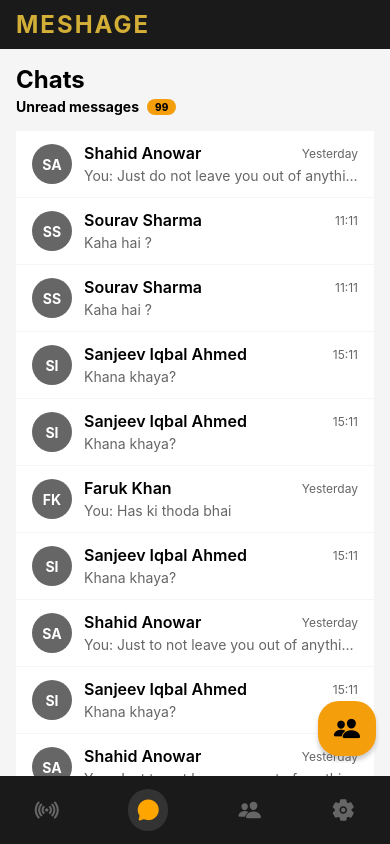
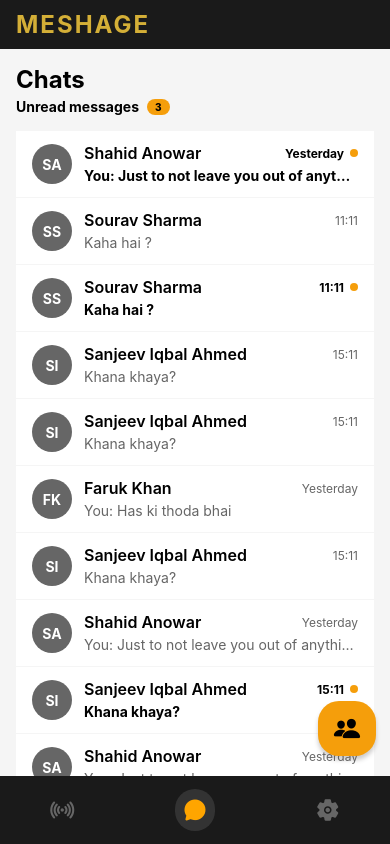
Before and after one commit to Mridul60/meshageV2, a React Native app: screen /Chat in a window 390 px wide. Built offline with nearby package versions, Linux system fonts and the light colour scheme; some icons are missing.

Commit message:
Refactor navigation and enhance FriendsScreen with search functionality and close button TODO: ADD FRIENDS inside the friends screen

```diff
--- a/App.tsx
+++ b/App.tsx
@@ -21,11 +21,17 @@ const devMode = true;
 
 /* ---------------------- CUSTOM BOTTOM NAV ---------------------- */
 function CustomBottomNavigation({ state, navigation }: any) {
+  const currentRouteName = state.routes[state.index].name;
+
   return (
     <SafeAreaView edges={['bottom']} style={styles.bottomSafeArea}>
       <View style={styles.bottomContainer}>
-        {state.routes.map((route: any, index: number) => {
-          const isFocused = state.index === index;
+        {
+        state.routes
+          .filter((route: any) => route.name !== 'Friends') // ✅ hide Friends
+          .map((route: any) => {
+            const isFocused = route.name === currentRouteName;
+
 
           let iconName = 'home';
           if (route.name === 'Broadcast') iconName = 'radio';
@@ -80,7 +86,12 @@ function MainTabs() {
       >
         <Tab.Screen name="Broadcast" component={BroadcastScreen} />
         <Tab.Screen name="Chat" component={ChatListScreen} />
-        <Tab.Screen name="Friends" component={FriendsScreen} />
+        {/* <Tab.Screen name="Friends" component={FriendsScreen} /> */}
+        {/* <Tab.Screen
+          name="Friends"
+          component={FriendsScreen}
+          options={{ tabBarButton: () => null }} // hides from nav bar
+        /> */}
         <Tab.Screen name="Settings" component={SettingsScreen} />
       </Tab.Navigator>
     </SafeAreaProvider>
@@ -101,7 +112,15 @@ export default function App() {
               screenOptions={{ headerShown: false }}
             >
               <Stack.Screen name="Main" component={MainTabs} />
-            </Stack.Navigator>
+              <Stack.Screen
+                name="Friends"
+                component={FriendsScreen}
+                options={{
+                  presentation: 'modal', // 🪄 makes it slide up like WhatsApp
+                  animation: 'slide_from_bottom',
+                }}
+              />
+              </Stack.Navigator>
           </NavigationContainer>
         </SafeAreaProvider>
       </QueryClientProvider>
@@ -118,6 +137,7 @@ export default function App() {
           >
             <Stack.Screen name="Onboarding" component={OnboardingScreen} />
             <Stack.Screen name="Main" component={MainTabs} />
+            <Stack.Screen name="Friends" component={FriendsScreen} />
           </Stack.Navigator>
         </NavigationContainer>
       </SafeAreaProvider>
--- a/src/components/ChatItem.tsx
+++ b/src/components/ChatItem.tsx
@@ -6,20 +6,30 @@ interface ChatItemProps {
   message: string;
   time: string;
   avatar: string;
+  isRead: boolean;
+  onPress: () => void;
 }
 
-const ChatItem: React.FC<ChatItemProps> = ({ name, message, time, avatar }) => {
+const ChatItem: React.FC<ChatItemProps> = ({ name, message, time, avatar, isRead, onPress }) => {
   return (
-    <TouchableOpacity style={styles.container}>
+    <TouchableOpacity style={styles.container} onPress={onPress} activeOpacity={0.8}>
       <View style={styles.avatar}>
         <Text style={styles.avatarText}>{avatar}</Text>
       </View>
+
       <View style={styles.content}>
         <View style={styles.header}>
           <Text style={styles.name}>{name}</Text>
-          <Text style={styles.time}>{time}</Text>
+          <View style={styles.timeContainer}>
+            <Text style={[styles.time, !isRead && styles.unreadTime]}>{time}</Text>
+            {!isRead && <View style={styles.unreadDot} />}
+          </View>
         </View>
-        <Text style={styles.message} numberOfLines={1}>
+
+        <Text
+          style={[styles.message, !isRead && styles.unreadMessage]}
+          numberOfLines={1}
+        >
           {message}
         </Text>
       </View>
@@ -64,15 +74,35 @@ const styles = StyleSheet.create({
     fontWeight: '600',
     color: '#000',
   },
+  timeContainer: {
+    flexDirection: 'row',
+    alignItems: 'center',
+  },
   time: {
     fontSize: 12,
     color: '#666',
+    textAlign: 'right',
+  },
+  unreadTime: {
+    fontWeight: 'bold',
+    color: '#000',
   },
   message: {
     fontSize: 14,
     color: '#666',
     lineHeight: 18,
   },
+  unreadMessage: {
+    fontWeight: 'bold',
+    color: '#000',
+  },
+  unreadDot: {
+    width: 8,
+    height: 8,
+    borderRadius: 4,
+    backgroundColor: '#F59E0B',
+    marginLeft: 6,
+  },
 });
 
 export default ChatItem;
--- a/src/screens/ChatListScreen.tsx
+++ b/src/screens/ChatListScreen.tsx
@@ -1,4 +1,4 @@
-import React from 'react';
+import React, { useState } from 'react';
 import {
   Text,
   StyleSheet,
@@ -8,7 +8,11 @@ import {
 } from 'react-native';
 import ChatItem from '../components/ChatItem';
 import Ionicons from 'react-native-vector-icons/Ionicons';
-// import AddFriendBanner from '../components/AddFriendBanner';
+import { useNavigation } from '@react-navigation/native';
+import { NativeStackNavigationProp } from '@react-navigation/native-stack';
+import { RootStackParamList } from '../../types/navigation';
+
+type ChatListNavigationProp = NativeStackNavigationProp<RootStackParamList, 'Main'>;
 
 interface Chat {
   id: string;
@@ -16,94 +20,54 @@ interface Chat {
   message: string;
   time: string;
   avatar: string;
+  isRead: boolean;
 }
 
 const chatData: Chat[] = [
-  {
-    id: '1',
-    name: 'Shahid Anowar',
-    message: 'You: Just do not leave you out of anything',
-    time: 'Yesterday',
-    avatar: 'SA',
-  },
-  {
-    id: '2',
-    name: 'Sourav Sharma',
-    message: 'Kaha hai ?',
-    time: '11:11',
-    avatar: 'SS',
-  },
-  {
-    id: '3',
-    name: 'Sourav Sharma',
-    message: 'Kaha hai ?',
-    time: '11:11',
-    avatar: 'SS',
-  },
-  {
-    id: '4',
-    name: 'Sanjeev Iqbal Ahmed',
-    message: 'Khana khaya?',
-    time: '15:11',
-    avatar: 'SI',
-  },
-  {
-    id: '5',
-    name: 'Sanjeev Iqbal Ahmed',
-    message: 'Khana khaya?',
-    time: '15:11',
-    avatar: 'SI',
-  },
-  {
-    id: '6',
-    name: 'Faruk Khan',
-    message: 'You: Has ki thoda bhai',
-    time: 'Yesterday',
-    avatar: 'FK',
-  },
-  {
-    id: '7',
-    name: 'Sanjeev Iqbal Ahmed',
-    message: 'Khana khaya?',
-    time: '15:11',
-    avatar: 'SI',
-  },
-  {
-    id: '8',
-    name: 'Shahid Anowar',
-    message: 'You: Just to not leave you out of anything',
-    time: 'Yesterday',
-    avatar: 'SA',
-  },
-  {
-    id: '9',
-    name: 'Sanjeev Iqbal Ahmed',
-    message: 'Khana khaya?',
-    time: '15:11',
-    avatar: 'SI',
-  },
-  {
-    id: '10',
-    name: 'Shahid Anowar',
-    message: 'You: Just to not leave you out of anything',
-    time: 'Yesterday',
-    avatar: 'SA',
-  },
+  { id: '1', name: 'Shahid Anowar', message: 'You: Just to not leave you out of anything', time: 'Yesterday', avatar: 'SA', isRead: false },
+  { id: '2', name: 'Sourav Sharma', message: 'Kaha hai ?', time: '11:11', avatar: 'SS', isRead: true },
+  { id: '3', name: 'Sourav Sharma', message: 'Kaha hai ?', time: '11:11', avatar: 'SS', isRead: false },
+  { id: '4', name: 'Sanjeev Iqbal Ahmed', message: 'Khana khaya?', time: '15:11', avatar: 'SI', isRead: true },
+  { id: '5', name: 'Sanjeev Iqbal Ahmed', message: 'Khana khaya?', time: '15:11', avatar: 'SI', isRead: true },
+  { id: '6', name: 'Faruk Khan', message: 'You: Has ki thoda bhai', time: 'Yesterday', avatar: 'FK', isRead: true },
+  { id: '7', name: 'Sanjeev Iqbal Ahmed', message: 'Khana khaya?', time: '15:11', avatar: 'SI', isRead: true },
+  { id: '8', name: 'Shahid Anowar', message: 'You: Just to not leave you out of anything', time: 'Yesterday', avatar: 'SA', isRead: true },
+  { id: '9', name: 'Sanjeev Iqbal Ahmed', message: 'Khana khaya?', time: '15:11', avatar: 'SI', isRead: false },
+  { id: '10', name: 'Shahid Anowar', message: 'You: Just to not leave you out of anything', time: 'Yesterday', avatar: 'SA', isRead: true },
 ];
 
 const ChatScreen: React.FC = () => {
+  const navigation = useNavigation<ChatListNavigationProp>();
+
+  const [chats, setChats] = useState<Chat[]>(chatData);
+  const [unreadCount, setUnreadCount] = useState(
+    chatData.filter(c => !c.isRead).length
+  );
+
+  const handleChatItemPress = (chat: Chat) => {
+    if (!chat.isRead) {
+      setUnreadCount(prev => prev - 1);
+      setChats(prevChats =>
+        prevChats.map(c =>
+          c.id === chat.id ? { ...c, isRead: true } : c
+        )
+      );
+    }
+  };
+
   const renderChatItem = ({ item }: { item: Chat }) => (
     <ChatItem
       name={item.name}
       message={item.message}
       time={item.time}
       avatar={item.avatar}
+      isRead={item.isRead}
+      onPress={() => handleChatItemPress(item)}
     />
   );
 
-  const handleAddFriend = () => {
-    // Add your navigation or action here
-    console.log('Add friend button pressed');
+  const handleFriendsPageButton = () => {
+    navigation.navigate('Friends'); // Navigate to the Main screen which should contain your Friends page
   };
 
   return (
@@ -113,24 +77,23 @@ const ChatScreen: React.FC = () => {
           <Text style={styles.chatsTitle}>Chats</Text>
           <View style={styles.unreadContainer}>
             <Text style={styles.unreadText}>Unread messages</Text>
-            <Text style={styles.unreadCount}>99</Text>
+            <Text style={styles.unreadCount}>{unreadCount}</Text>
           </View>
         </View>
+
         <FlatList
-          data={chatData}
+          data={chats}
           renderItem={renderChatItem}
-          keyExtractor={(item) => item.id}
+          keyExtractor={item => item.id}
           style={styles.chatList}
           showsVerticalScrollIndicator={false}
           contentContainerStyle={styles.chatListContent}
         />
-        {/* <AddFriendBanner /> */}
       </View>
 
-      {/* Floating Action Button */}
       <TouchableOpacity
         style={styles.fab}
-        onPress={handleAddFriend}
+        onPress={handleFriendsPageButton}
         activeOpacity={0.8}
       >
         <Ionicons name="people" size={28} color="#000" />
@@ -140,67 +103,37 @@ const ChatScreen: React.FC = () => {
 };
 
 const styles = StyleSheet.create({
-  container: {
-    flex: 1,
-    backgroundColor: '#f5f5f5',
-  },
-  content: {
-    flex: 1,
-    paddingHorizontal: 16,
-  },
-  chatsHeader: {
-    paddingVertical: 16,
-  },
-  chatsTitle: {
-    fontSize: 24,
-    fontWeight: 'bold',
-    color: '#000',
-    marginBottom: 4,
-  },
-  unreadContainer: {
-    flexDirection: 'row',
-    alignItems: 'center',
-    gap: 8, // Space between text and count
-  },
-  unreadText: {
-    fontWeight: 'bold',
-    fontSize: 14,
-    color: '#000', // Adjust color as needed
-  },
+  container: { flex: 1, backgroundColor: '#f5f5f5' },
+  content: { flex: 1, paddingHorizontal: 16 },
+  chatsHeader: { paddingVertical: 16 },
+  chatsTitle: { fontSize: 24, fontWeight: 'bold', color: '#000', marginBottom: 4 },
+  unreadContainer: { flexDirection: 'row', alignItems: 'center', gap: 8 },
+  unreadText: { fontWeight: 'bold', fontSize: 14, color: '#000' },
   unreadCount: {
     fontSize: 10,
-    fontWeight: '800', // Slightly bold but less than the label
-    // color: '#666', // Slightly muted color for the count
-    // Or you could style it as a badge:
+    fontWeight: '800',
     backgroundColor: '#F59E0B',
-    color: '#000000ff',
+    color: '#000',
     paddingHorizontal: 8,
     paddingVertical: 2,
     borderRadius: 20,
     overflow: 'hidden',
   },
-  chatList: {
-    flex: 1
-  },
-  chatListContent: {
-    paddingBottom: 80, // Add padding to prevent FAB from covering last item
-  },
+  chatList: { flex: 1 },
+  chatListContent: { paddingBottom: 80 },
   fab: {
     position: 'absolute',
-    bottom: 20, // Position above bottom navigation
+    bottom: 20,
     right: 14,
     width: 58,
     height: 55,
     borderRadius: 21,
-    backgroundColor: '#F59E0B', // Orange color matching your theme
+    backgroundColor: '#F59E0B',
     alignItems: 'center',
     justifyContent: 'center',
-    elevation: 8, // Android shadow
-    shadowColor: '#595555ff', // iOS shadow
-    shadowOffset: {
-      width: 0,
-      height: 4,
-    },
+    elevation: 8,
+    shadowColor: '#595555ff',
+    shadowOffset: { width: 0, height: 4 },
     shadowOpacity: 0.3,
     shadowRadius: 4.65,
   },
--- a/src/screens/FriendsScreen.tsx
+++ b/src/screens/FriendsScreen.tsx
@@ -6,8 +6,11 @@ import {
     TouchableOpacity,
     StyleSheet,
     TextInput,
+    Keyboard,
+    TouchableWithoutFeedback,
 } from 'react-native';
 import Ionicons from 'react-native-vector-icons/Ionicons';
+import Header from '../components/Header';
 
 interface Friend {
     id: number;
@@ -19,23 +22,20 @@ const friends: Friend[] = Array.from({ length: 6 }, (_, i) => ({
     name: 'Friend',
 }));
 
-export default function FriendsScreen() {
+export default function FriendsScreen({ navigation }: any) {
     const [searchQuery, setSearchQuery] = useState('');
     const [isSearchFocused, setIsSearchFocused] = useState(false);
 
+    const handleClose = () => {
+        navigation.goBack();
+    };
 
-/**
- * Handle the "Add friend" button press
- * - Add your navigation or modal logic here
- */
     const handleAddFriend = () => {
         console.log('Add friend pressed');
-        // Add your navigation or modal logic here
     };
 
     const handleMessage = (friendId: number) => {
         console.log(`Message friend ${friendId}`);
-        // Add your navigation to chat logic here
     };
 
     const renderFriendItem = ({ item }: { item: Friend }) => (
@@ -56,24 +56,43 @@ export default function FriendsScreen() {
     );
 
     return (
+        <TouchableWithoutFeedback onPress={Keyboard.dismiss} accessible={false}>
+            <View style={styles.root}>
+                {/* Header should not be affected by padding */}
+                <Header />
+
+                {/* Inner content */}
                 <View style={styles.container}>
-            {/* Header */}
+                    {/* Header section with close button */}
                     <View style={styles.headerSection}>
+                        <View style={styles.headerTop}>
+                            <View style={styles.headerTextContainer}>
                                 <Text style={styles.title}>Your Friends</Text>
                                 <Text style={styles.availableText}>
                                     Available : <Text style={styles.availableCount}>23</Text>
                                 </Text>
                             </View>
+                            <TouchableOpacity
+                                style={styles.closeButton}
+                                onPress={handleClose}
+                                activeOpacity={0.7}
+                            >
+                                <Ionicons name="close" size={28} color="#000" />
+                            </TouchableOpacity>
+                        </View>
+                    </View>
 
                     {/* Search Bar */}
-            <View style={[
+                    <View
+                        style={[
                             styles.searchContainer,
-                isSearchFocused && styles.searchContainerFocused
-            ]}>
+                            isSearchFocused && styles.searchContainerFocused,
+                        ]}
+                    >
                         <Ionicons
                             name="search"
                             size={20}
-                    color={isSearchFocused ? "#F59E0B" : "#666"}
+                            color={isSearchFocused ? '#F59E0B' : '#666'}
                             style={styles.searchIcon}
                         />
                         <TextInput
@@ -85,11 +104,11 @@ export default function FriendsScreen() {
                             onFocus={() => setIsSearchFocused(true)}
                             onBlur={() => setIsSearchFocused(false)}
                         />
-                {!isSearchFocused && (
+                        {/* {!isSearchFocused && (
                             <TouchableOpacity style={styles.sortButton}>
                                 <Ionicons name="refresh" size={20} color="#000" />
                             </TouchableOpacity>
-                )}
+                        )} */}
                     </View>
 
                     {/* Friends List */}
@@ -100,6 +119,7 @@ export default function FriendsScreen() {
                         showsVerticalScrollIndicator={false}
                         contentContainerStyle={styles.listContent}
                     />
+                </View>
 
                 {/* Floating Action Button */}
                 <TouchableOpacity
@@ -110,18 +130,30 @@ export default function FriendsScreen() {
                     <Ionicons name="person-add" size={24} color="#000" />
                 </TouchableOpacity>
             </View>
+        </TouchableWithoutFeedback>
     );
 }
 
 const styles = StyleSheet.create({
+    root: {
+        flex: 1,
+        backgroundColor: '#E5E5E5',
+    },
     container: {
         flex: 1,
-        backgroundColor: '#E5E5E5',
         paddingHorizontal: 16,
     },
     headerSection: {
         paddingTop: 16,
         paddingBottom: 8,
+    },
+    headerTop: {
+        flexDirection: 'row',
+        alignItems: 'flex-start',
+        justifyContent: 'space-between',
+    },
+    headerTextContainer: {
+        flex: 1,
     },
     title: {
         fontSize: 28,
@@ -136,6 +168,10 @@ const styles = StyleSheet.create({
     availableCount: {
         fontWeight: '600',
         color: '#000',
+    },
+    closeButton: {
+        padding: 4,
+        marginLeft: 12,
     },
     searchContainer: {
         flexDirection: 'row',
@@ -163,7 +199,6 @@ const styles = StyleSheet.create({
     sortButton: {
         padding: 4,
     },
-
     listContent: {
         paddingBottom: 100,
     },
@@ -176,8 +211,6 @@ const styles = StyleSheet.create({
         paddingHorizontal: 16,
         paddingVertical: 16,
         marginBottom: 8,
-        // borderWidth: 1,
-        // borderColor: '#000',
     },
     friendInfo: {
         flexDirection: 'row',
@@ -204,20 +237,17 @@ const styles = StyleSheet.create({
     },
     fab: {
         position: 'absolute',
-        bottom: 20, // Position above bottom navigation
+        bottom: 20,
         right: 14,
         width: 58,
         height: 55,
         borderRadius: 21,
-        backgroundColor: '#F59E0B', // Orange color matching your theme
+        backgroundColor: '#F59E0B',
         alignItems: 'center',
         justifyContent: 'center',
-        elevation: 8, // Android shadow
-        shadowColor: '#595555ff', // iOS shadow
-        shadowOffset: {
-            width: 0,
-            height: 4,
-        },
+        elevation: 8,
+        shadowColor: '#595555ff',
+        shadowOffset: { width: 0, height: 4 },
         shadowOpacity: 0.3,
         shadowRadius: 4.65,
     },
--- a/types/navigation.ts
+++ b/types/navigation.ts
@@ -6,13 +6,13 @@ import type { RouteProp } from '@react-navigation/native';
 export type RootStackParamList = {
     Onboarding: undefined;
     Main: undefined;
+    Friends: undefined;
 };
 
 // Bottom tab navigation
 export type MainTabParamList = {
     Broadcast: undefined;
     Chat: undefined;
-    Friends: undefined;
     Settings: undefined;
 };
 
```
Lines whose indentation alone changed are shown as unchanged.
